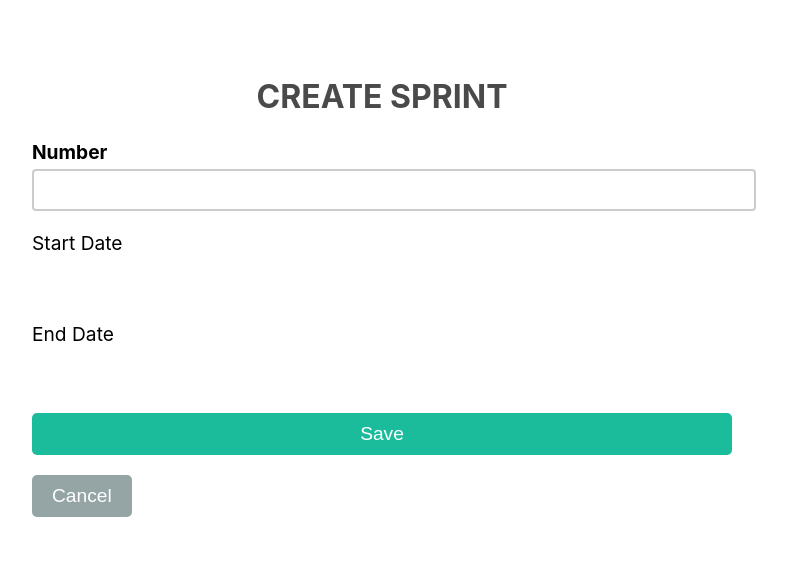
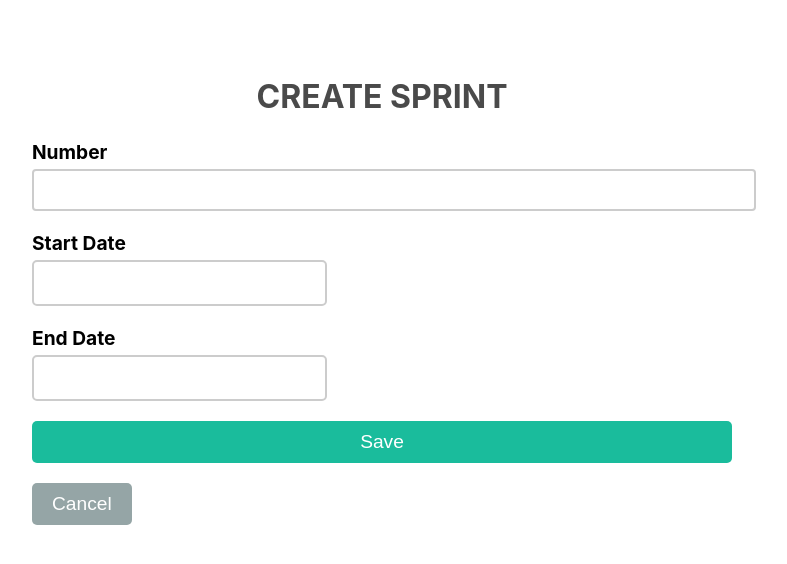
Before and after one commit to ivo-menezes/project_g3, a React (Create React App) app in the folder ui/: page /createSprint in a window 1280 px wide. Shown: the top 564 px of the page, without its empty margins (258-1045 px from the left). Built offline with nearby package versions, Linux system fonts and the light colour scheme.

Commit message:
US027: UI Implementation: Update createSprint.js to format date menus (addresses #69)

```diff
--- a/ui/src/pages/createSprint.js
+++ b/ui/src/pages/createSprint.js
@@ -39,7 +39,7 @@ const CreateSprint = () => {
                     dispatch={dispatch}
                     value={number}
                 />
-
+                <div className="date">
                 <Date
                     mandatory={true}
                     dispatch={dispatch}
@@ -47,7 +47,9 @@ const CreateSprint = () => {
                     dateFormat="dd/MM/yyyy"
                     label='Start Date'
                 />
+                </div>
 
+                <div className="date">
                 <Date
                     mandatory={false}
                     dispatch={dispatch}
@@ -55,6 +57,7 @@ const CreateSprint = () => {
                     dateFormat="dd/MM/yyyy"
                     label='End Date'
                 />
+                </div>
 
                 <Button className= 'button-form-createSprint-save'name="Save"/>
                 <Link to="/listSprints">
```
